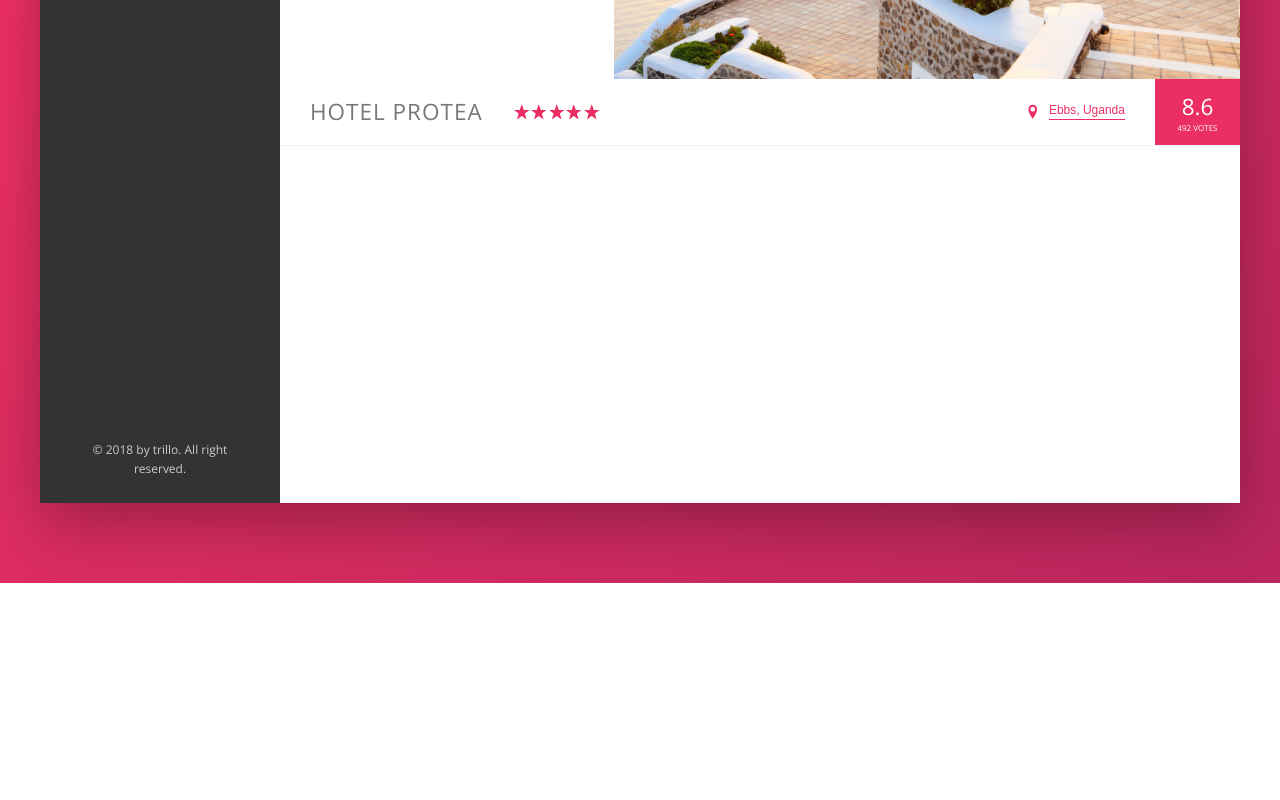
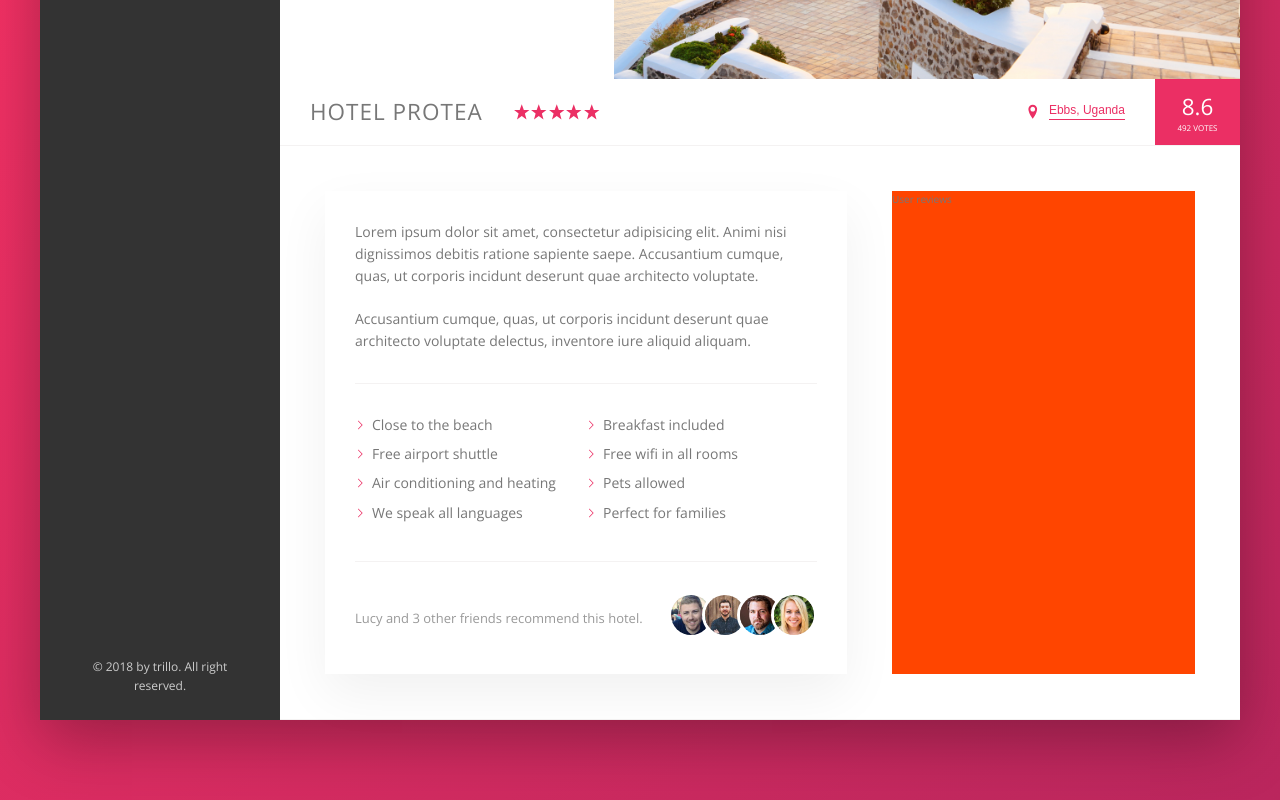
Before and after one commit to otim22/trillo, a website: page index.html in a window 1280 px wide. Shown: the part 447-1247 px from the top of the page. Before the commit the page ends 1030 px from the top, so only its background shows below. Drawn offline with nearby package versions, Linux system fonts and the light colour scheme.

Commit message:
implements style for details section

```diff
--- a/index.html
+++ b/index.html
@@ -130,6 +130,46 @@
                             <div class="overview__rating-count">492 votes</div>
                         </div>
                     </div>
+
+                    <div class="detail">
+                        <div class="description">
+                            <p class="paragraph">
+                                Lorem ipsum dolor sit amet, consectetur adipisicing elit.
+                                Animi nisi dignissimos debitis ratione sapiente saepe.
+                                Accusantium cumque, quas, ut corporis incidunt deserunt
+                                quae architecto voluptate.
+                            </p>
+                            <p class="paragraph">
+                                Accusantium cumque, quas, ut corporis incidunt deserunt
+                                quae architecto voluptate delectus, inventore iure aliquid aliquam.
+                            </p>
+                            <ul class="list">
+                                <li class="list__item">Close to the beach</li>
+                                <li class="list__item">Breakfast included</li>
+                                <li class="list__item">Free airport shuttle</li>
+                                <li class="list__item">Free wifi in all rooms</li>
+                                <li class="list__item">Air conditioning and heating</li>
+                                <li class="list__item">Pets allowed</li>
+                                <li class="list__item">We speak all languages</li>
+                                <li class="list__item">Perfect for families</li>
+                            </ul>
+                            <div class="recommend">
+                                <p class="recommend__count">
+                                    Lucy and 3 other friends recommend this hotel.
+                                </p>
+                                <div class="recommend__friends">
+                                    <img src="img/user-3.jpg" alt="Friend 1" class="recommend__photo">
+                                    <img src="img/user-4.jpg" alt="Friend 2" class="recommend__photo">
+                                    <img src="img/user-5.jpg" alt="Friend 3" class="recommend__photo">
+                                    <img src="img/user-6.jpg" alt="Friend 4" class="recommend__photo">
+                                </div>
+                            </div>
+                        </div>
+
+                        <div class="user-reviews">
+                            User reviews
+                        </div>
+                    </div>
                 </main>
             </div>
         </div>
--- a/sass/_base.scss
+++ b/sass/_base.scss
@@ -31,6 +31,9 @@ Grey dark 3: #999
     --color-grey-dark-3: #999;
 
     --shadow-dark: 0 2rem 6rem rgba(0,0,0,.3);
+    --shadow-light: 0 2rem 5rem rgba(0, 0, 0, .06);
+
+    --line: 1px solid var(--color-grey-light-2);
 }
 
 * {
--- a/sass/_components.scss
+++ b/sass/_components.scss
@@ -206,7 +206,7 @@
 .overview {
     display: flex;
     align-items: center;
-    border-bottom: 1px solid var(--color-grey-light-2);
+    border-bottom: var(--line);
 
     &__heading {
         font-size: 2.25rem;
@@ -303,3 +303,80 @@
         box-shadow: none;
     }
 }
+
+////////////////////////////////////////////////
+// PARAGRAPH
+
+.paragraph:not(:last-of-type) {
+    margin-bottom: 2rem;
+}
+
+////////////////////////////////////////////////
+// LIST
+
+.list {
+    list-style: none;
+    margin: 3rem 0;
+    padding: 3rem 0;
+    border-top: var(--line);
+    border-bottom: var(--line);
+
+    display: flex;
+    flex-wrap: wrap;
+
+    &__item {
+        flex: 0 0 50%;
+        margin-bottom: .7rem;
+    }
+
+    &__item:before {
+        content: "";
+        display: inline-block;
+        height: 1rem;
+        width: 1rem;
+        margin-right: .7rem;
+
+        // Older browsers
+        // background-image: url(../img/chevron-thin-right.svg);
+        // background-size: cover;
+
+        // Newer browsers
+        background-color: var(--color-primary);
+        -webkit-mask-image: url(../img/chevron-thin-right.svg);
+        -webkit-mask-size: cover;
+
+        // For Later support of other browsers
+        mask-image: url(../img/chevron-thin-right.svg);
+        mask-size: cover;
+    }
+}
+
+////////////////////////////////////////////////
+// RECOMMEND
+.recommend {
+    font-size: 1.3rem;
+    color: var(--color-grey-dark-3);
+
+    display: flex;
+    align-items: center;
+
+    &__count {
+        margin-right: auto;
+    }
+
+    &__friends {
+
+    }
+
+    &__photo {
+        box-sizing: content-box;
+        height: 4rem;
+        width: 4rem;
+        border-radius: 50%;
+        border: 3px solid #fff;
+
+        &:not(:last-child) {
+            margin-right: -1.5rem;
+        }
+    }
+}
--- a/sass/_layout.scss
+++ b/sass/_layout.scss
@@ -11,7 +11,7 @@
     font-size: 1.4rem;
     height: 7rem;
     background-color: #fff;
-    border-bottom: 1px solid var(--color-grey-light-2);
+    border-bottom: var(--line);
 
     display: flex;
     justify-content: space-between;
@@ -35,8 +35,28 @@
 .hotel-view {
     background-color: #fff;
 
-    height: 80rem;
-
     flex: 1;
 
 }
+
+.detail {
+    display: flex;
+    padding: 4.5rem;
+    background-color: (--color-grey-light-1);
+    border-bottom: var(--line);
+}
+
+.description {
+    font-size: 1.4rem;
+    background-color: #fff;
+    box-shadow: var(--shadow-light);
+    padding: 3rem;
+    flex: 0 0 60%;
+    margin-right: 4.5rem;
+
+}
+
+.user-reviews {
+    background-color: orangered;
+    flex: 1;
+}
```
Also changed, not shown: css/style.css.
